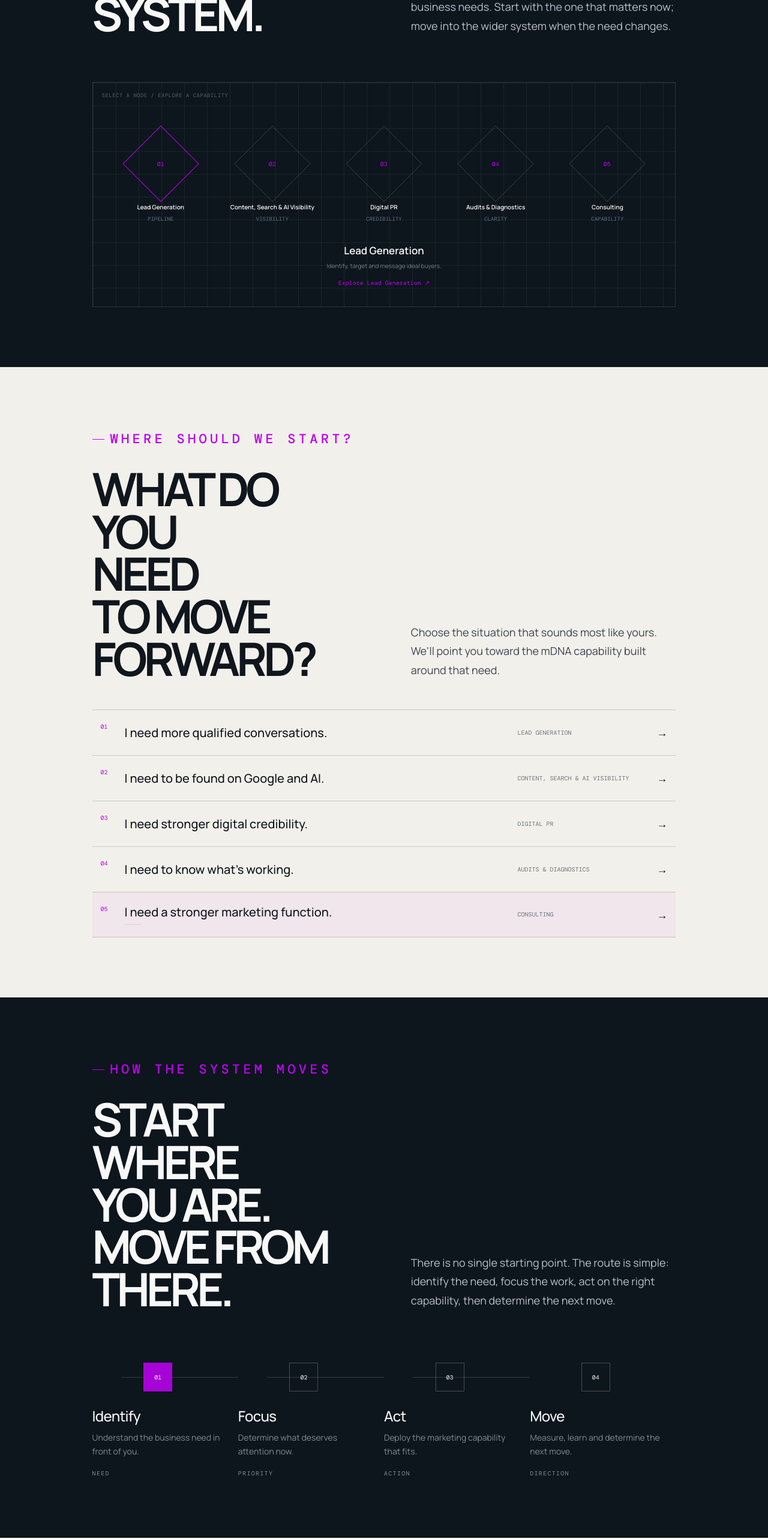
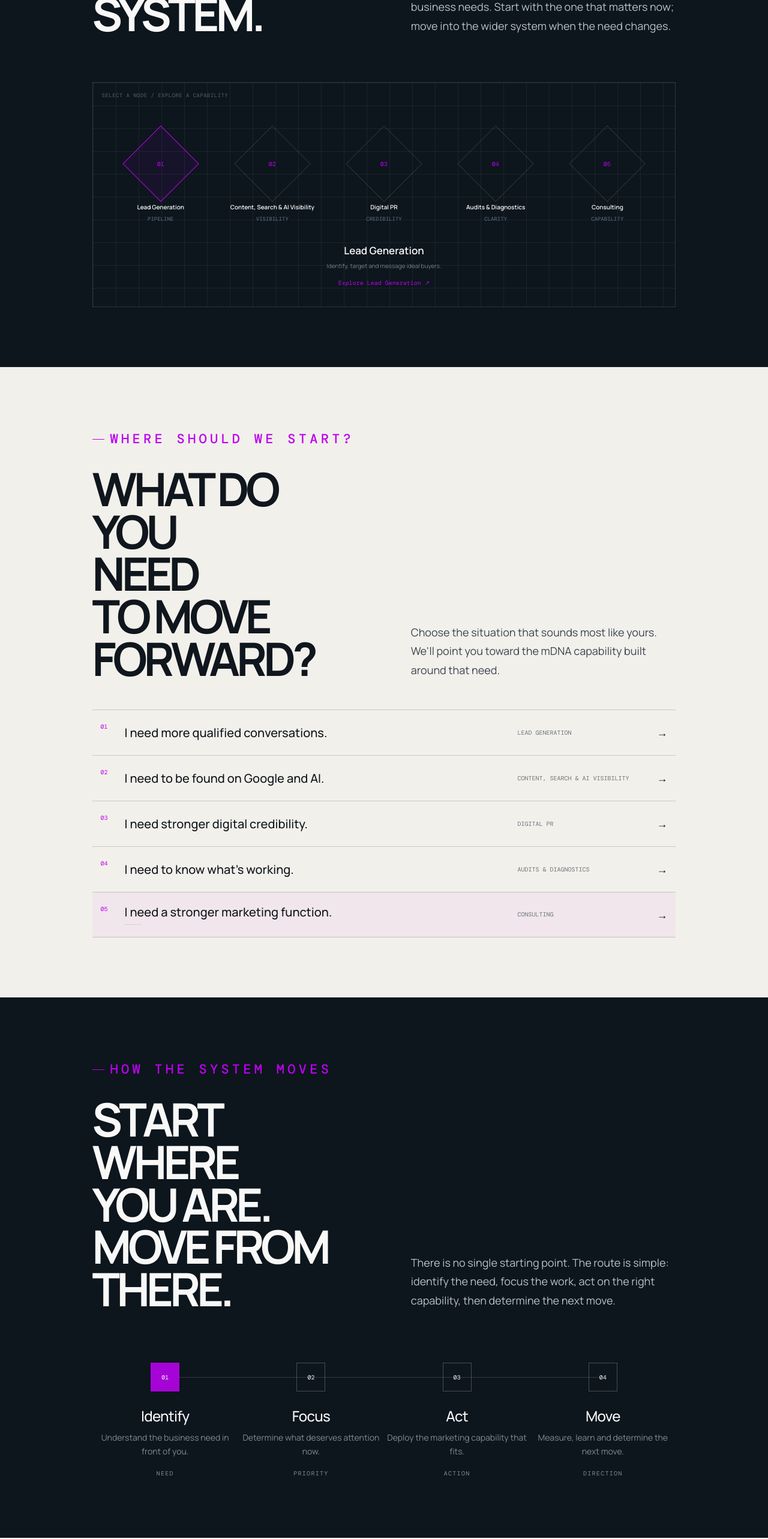
Before and after one commit to priyacse21/mdna_web, a React (Vite) app: page / in a window 1280 px wide. Shown: the part 1960-4526 px from the top of the page at 60% size. Built offline with nearby package versions, Linux system fonts and the light colour scheme.

Commit message:
Home page module Alignment is fixed

```diff
--- a/src/components/common/NeedList/NeedList.jsx
+++ b/src/components/common/NeedList/NeedList.jsx
@@ -1,3 +1,5 @@
+import { Link } from "react-router-dom";
+
 export default function NeedList({
   title,
   needs = [],
@@ -100,12 +102,17 @@ export default function NeedList({
               );
             }
 
+            const Item = item.href ? Link : Row;
+            const itemProps = item.href ? { to: item.href } : {};
+
             return (
-              <Row
+              <Item
                 key={item.title}
+                {...itemProps}
+                aria-label={item.href ? `${item.title} — ${item.service}` : undefined}
                 className={`grid grid-cols-[28px_minmax(0,1fr)_22px] md:grid-cols-[32px_minmax(0,1fr)_minmax(100px,150px)_24px] lg:grid-cols-[40px_minmax(0,1fr)_minmax(120px,220px)_30px] items-center w-full min-h-[76px] py-3.5 sm:py-4 px-2 sm:px-3.5 border-t border-[#10161d]/18 last:border-b last:border-[#10161d]/18 box-border transition-colors ${
                   active ? "bg-[#bd00f2]/[0.045]" : ""
-                }`}
+                } ${item.href ? "text-inherit no-underline hover:bg-[#bd00f2]/[0.045] focus-visible:outline-2 focus-visible:outline-[#bd00f2]" : ""}`}
               >
                 <small className="self-start pt-1 text-[#bd00f2] font-mono text-[10px]">
                   {number}
@@ -134,7 +141,7 @@ export default function NeedList({
                 >
                   →
                 </b>
-              </Row>
+              </Item>
             );
           })}
         </div>
--- a/src/components/common/ProcessSteps/ProcessSteps.jsx
+++ b/src/components/common/ProcessSteps/ProcessSteps.jsx
@@ -6,6 +6,7 @@ export default function ProcessSteps({
   marker = "fill",
   activeIndex = 0,
   progressTrack = false,
+  centered = false,
 }) {
   const isLight = theme === "light";
   const isHorizontal = direction === "horizontal";
@@ -62,7 +63,9 @@ export default function ProcessSteps({
             key={step.number}
             className={`relative ${
               isHorizontal
-                ? "md:pr-6 grid grid-cols-[48px_1fr] md:block gap-5 md:gap-0"
+                ? centered
+                  ? "flex flex-col items-center text-center gap-5 md:gap-0"
+                  : "md:pr-6 grid grid-cols-[48px_1fr] md:block gap-5 md:gap-0"
                 : "grid grid-cols-[62px_1fr] sm:grid-cols-[80px_1fr] gap-[18px] sm:gap-[27px] min-h-[180px] sm:min-h-[210px] pb-12 last:pb-0 last:min-h-[170px]"
             }`}
           >
@@ -72,7 +75,9 @@ export default function ProcessSteps({
                 aria-hidden="true"
                 className={`absolute ${lineColor} ${
                   isHorizontal
-                    ? "top-[24px] left-[48px] right-0 h-[1px] hidden md:block"
+                    ? centered
+                      ? "top-[24px] left-1/2 right-[-50%] h-[1px] hidden md:block"
+                      : "top-[24px] left-[48px] right-0 h-[1px] hidden md:block"
                     : "top-[62px] sm:top-[80px] bottom-0 left-[31px] sm:left-[40px] w-[1px]"
                 }`}
               />
@@ -82,7 +87,7 @@ export default function ProcessSteps({
             {!isLast && isHorizontal && (
               <span
                 aria-hidden="true"
-                className={`absolute ${progressTrack && index < activeIndex ? "bg-[#bd00f2]" : lineColor} md:hidden top-[48px] -bottom-[36px] left-[24px] w-[1px]`}
+                className={`absolute ${progressTrack && index < activeIndex ? "bg-[#bd00f2]" : lineColor} md:hidden top-[48px] -bottom-[36px] ${centered ? "left-1/2 -translate-x-1/2" : "left-[24px]"} w-[1px]`}
               />
             )}
 
@@ -106,7 +111,7 @@ export default function ProcessSteps({
             </div>
 
             {/* Step Content */}
-            <div className={isHorizontal ? "mt-0 md:mt-7" : ""}>
+            <div className={`${isHorizontal ? "mt-0 md:mt-7" : ""} ${centered && isHorizontal ? "w-full" : ""}`}>
               {step.eyebrow && (
                 <small
                   className={`block font-mono text-[10px] leading-tight tracking-[0.13em] uppercase mb-[11px] ${mutedColor}`}
@@ -118,7 +123,7 @@ export default function ProcessSteps({
               <h3
                 className={`font-medium tracking-[-0.03em] ${
                   isHorizontal
-                    ? "text-[24px] leading-[1.1] mb-[10px]"
+                    ? `text-[24px] leading-[1.1] mb-[10px] ${centered ? "text-center" : ""}`
                     : "text-[22px] sm:text-[28px] mt-[3px] mb-[10px]"
                 }`}
               >
--- a/src/screens/home/MovementSection.jsx
+++ b/src/screens/home/MovementSection.jsx
@@ -25,6 +25,7 @@ export default function MovementSection() {
       </div>
 
       <ProcessSteps
+        centered
         steps={steps.map(([title, description, label], index) => ({
           number: `0${index + 1}`,
           title,
--- a/src/screens/home/ServicesOverview.jsx
+++ b/src/screens/home/ServicesOverview.jsx
@@ -1,13 +1,11 @@
+import { useState } from "react";
+import { Link } from "react-router-dom";
 import SectionTitle from "../../components/common/SectionTitle";
+import { services } from "./data/homedata";
 
 export default function ServicesOverview() {
-  const services = [
-    ['01', 'Lead Generation', 'PIPELINE'],
-    ['02', 'Content, Search & AI Visibility', 'VISIBILITY'],
-    ['03', 'Digital PR', 'CREDIBILITY'],
-    ['04', 'Audits & Diagnostics', 'CLARITY'],
-    ['05', 'Consulting', 'CAPABILITY'],
-  ];
+  const [activeIndex, setActiveIndex] = useState(0);
+  const activeService = services[activeIndex];
 
   return (
     <section className="bg-[#0d151d] text-[#f8f8f7] py-[50px] px-4 md:px-6 lg:py-[100px] lg:px-[max(12vw,40px)]" id="system">
@@ -38,40 +36,48 @@ export default function ServicesOverview() {
           Select a node / explore a capability
         </p>
 
-        {services.map(([number, title, label], index) => {
-          const isActive = index === 0;
+        {services.map((service, index) => {
+          const isActive = index === activeIndex;
           return (
-            <div className="text-center" key={number}>
+            <button
+              aria-pressed={isActive}
+              className="text-center text-inherit bg-transparent border-0 p-0 cursor-pointer focus-visible:outline-2 focus-visible:outline-[#bd00f2]"
+              key={service.number}
+              onClick={() => setActiveIndex(index)}
+              type="button"
+            >
               <div
                 className={`w-[90px] h-[90px] mx-auto mb-5 grid place-items-center rotate-45 border transition-colors ${
-                  isActive ? "border-[#bd00f2]" : "border-white/14"
+                  isActive
+                    ? "border-[#bd00f2] bg-[#bd00f2]/[0.06]"
+                    : "border-white/14 hover:border-[#bd00f2]/60"
                 }`}
               >
                 <small className="-rotate-45 block text-[#bd00f2] font-mono text-[10px]">
-                  {number}
+                  {service.number}
                 </small>
               </div>
               <strong className="block text-[10px] not-italic font-semibold text-white">
-                {title}
+                {service.title}
               </strong>
               <em className="block mt-1.5 text-[#607080] font-mono text-[9px] not-italic uppercase">
-                {label}
+                {service.label}
               </em>
-            </div>
+            </button>
           );
         })}
 
-        <div className="col-span-full text-center mt-4">
-          <h3 className="m-0 text-[17px] font-semibold">Lead Generation</h3>
+        <div aria-live="polite" className="col-span-full text-center mt-4">
+          <h3 className="m-0 text-[17px] font-semibold">{activeService.title}</h3>
           <p className="my-1.5 text-[#73818e] text-[10px]">
-            Identify, target and message ideal buyers.
+            {activeService.description}
           </p>
-          <a
-            href="#contact"
+          <Link
+            to={activeService.href}
             className="text-[#bd00f2] font-mono text-[10px] hover:underline"
           >
-            Explore Lead Generation ↗
-          </a>
+            Explore {activeService.title} ↗
+          </Link>
         </div>
       </div>
     </section>
--- a/src/screens/home/data/homedata.jsx
+++ b/src/screens/home/data/homedata.jsx
@@ -61,7 +61,43 @@ export const points = [
   },
 ];
 
-
+export const services = [
+  {
+    number: "01",
+    title: "Lead Generation",
+    label: "PIPELINE",
+    description: "Identify, target and message ideal buyers.",
+    href: "/services/lead-generation",
+  },
+  {
+    number: "02",
+    title: "Content, Search & AI Visibility",
+    label: "VISIBILITY",
+    description: "Build visibility across search, content and AI discovery.",
+    href: "/services/content-search-ai",
+  },
+  {
+    number: "03",
+    title: "Digital PR",
+    label: "CREDIBILITY",
+    description: "Build credibility, reach and reputation across digital channels.",
+    href: "/services/branding",
+  },
+  {
+    number: "04",
+    title: "Audits & Diagnostics",
+    label: "CLARITY",
+    description: "Find what is working, what is not and what should happen next.",
+    href: "/services/audits",
+  },
+  {
+    number: "05",
+    title: "Consulting",
+    label: "CAPABILITY",
+    description: "Build stronger marketing functions and make better decisions.",
+    href: "/services/consulting",
+  },
+];
 
 export const nodes = [
   {
@@ -115,22 +151,27 @@ export const needs = [
   {
     title: "I need more qualified conversations.",
     service: "LEAD GENERATION",
+    href: "/services/lead-generation",
   },
   {
     title: "I need to be found on Google and AI.",
     service: "CONTENT, SEARCH & AI VISIBILITY",
+    href: "/services/content-search-ai",
   },
   {
     title: "I need stronger digital credibility.",
     service: "DIGITAL PR",
+    href: "/services/branding",
   },
   {
     title: "I need to know what's working.",
     service: "AUDITS & DIAGNOSTICS",
+    href: "/services/audits",
   },
   {
     title: "I need a stronger marketing function.",
     service: "CONSULTING",
+    href: "/services/consulting",
     description:
       "Build stronger marketing functions and make better decisions.",
     active: true,
--- a/src/screens/insights/FAQSection.jsx
+++ b/src/screens/insights/FAQSection.jsx
@@ -28,9 +28,10 @@ const FAQContactSection = () => {
             Have a question worth <span className="text-[#b400e8]">exploring?</span>
           </h2>
         </div>
-        <Link className="inline-flex min-h-11 items-center justify-center gap-[11px] border border-white bg-white px-4 font-mono text-[10px] leading-none tracking-[0.1em] uppercase text-[#111318] no-underline transition duration-200 hover:border-[#b400e8] hover:bg-[#b400e8] hover:text-white" to="/contact">
-          Talk to Us <span className="text-[14px]">↗</span>
-        </Link>
+        <Link
+       className="inline-flex min-h-12 items-center justify-center gap-[12px] whitespace-nowrap border border-white bg-white px-8 font-mono text-[10px] tracking-[0.1em] uppercase text-[#111318] no-underline transition duration-200 hover:border-[#b400e8] hover:bg-[#b400e8] hover:text-white"
+         to="/contact"> Talk to Us <span className="text-[14px]">↗</span>
+          </Link>
       </section>
     </div>
   );
```
